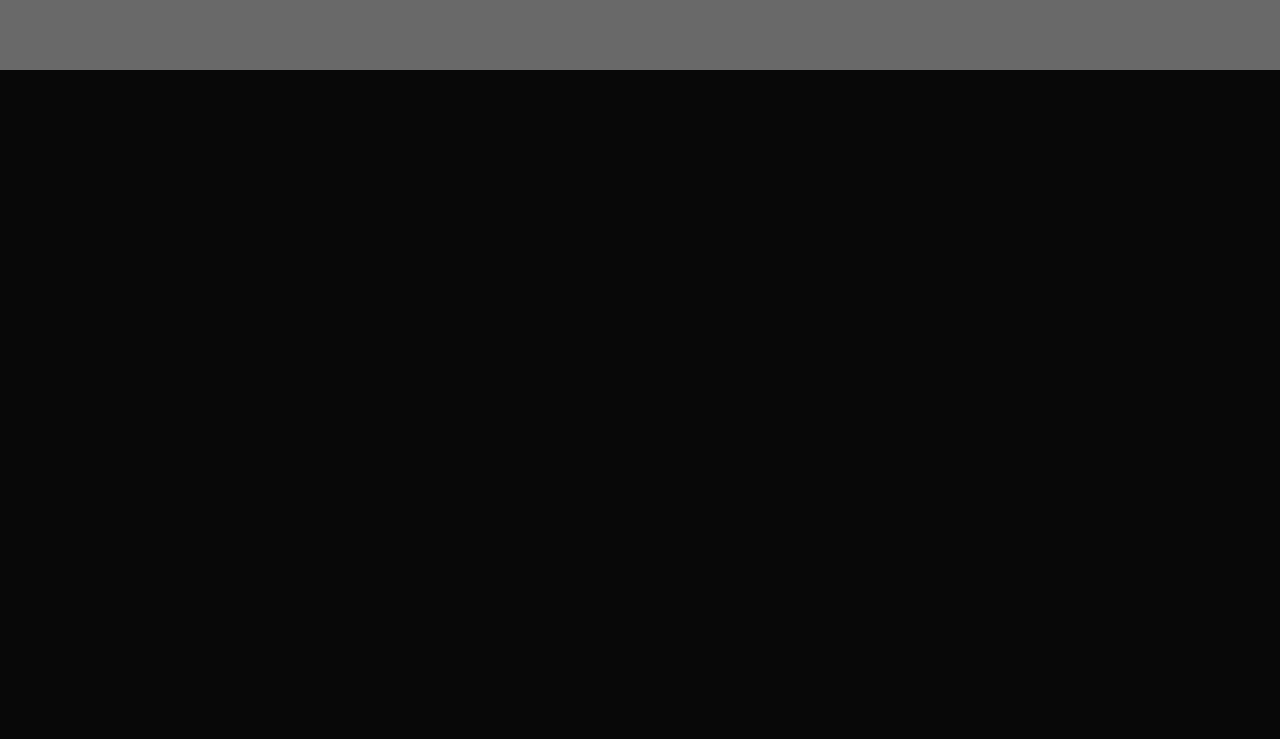
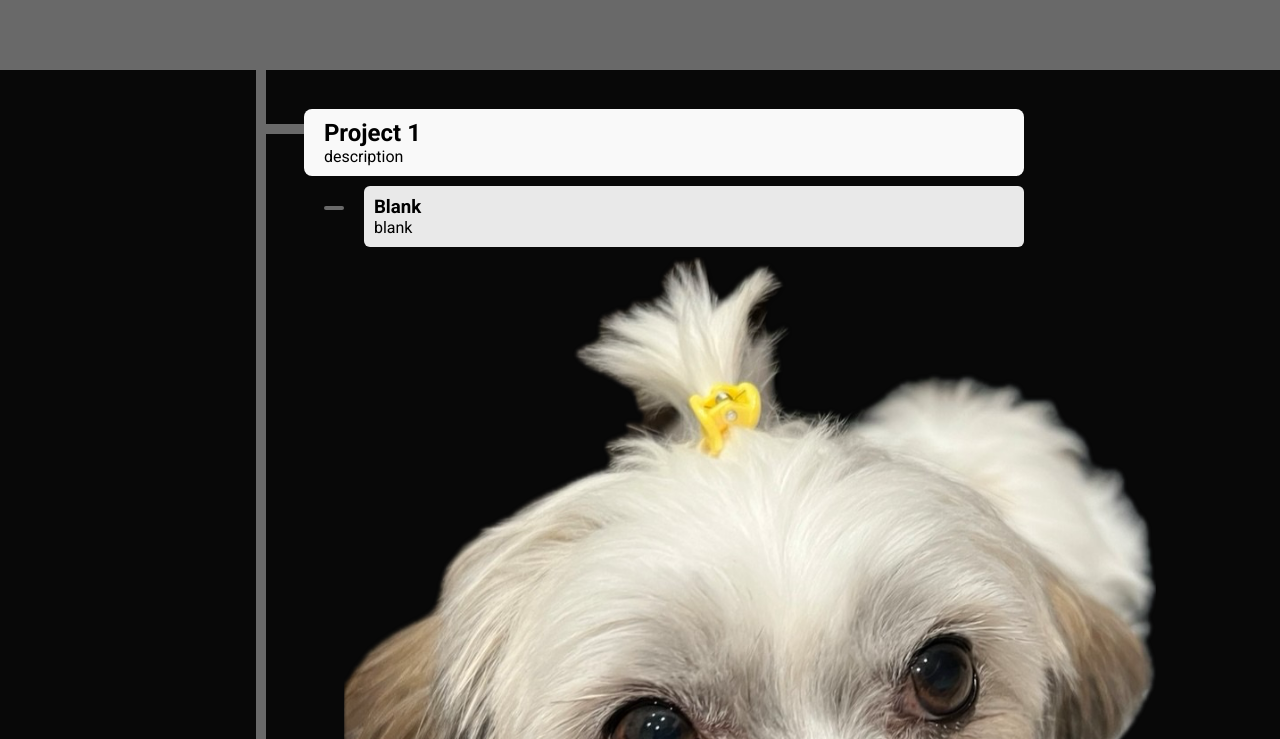
Before and after one commit to Jeff496/Portfolio, a plain HTML site: page index.html in a window 1280 px wide. Shown: the part 1201-1940 px from the top of the page. Before the commit the page ends 1271 px from the top, so only its background shows below. Drawn offline with Linux system fonts and the light colour scheme.

Commit message:
projects section created

```diff
--- a/index.html
+++ b/index.html
@@ -14,7 +14,7 @@
 <header>
     <div class="container">
         <nav>
-            <img src="images/sarang.jpg" alt="logo picture" id="logo">
+            <img id="logo" src="images/sarang.jpg" alt="logo picture">
             <ul>
                 <li><a href="#">Home</a></li>
                 <li><a href="#">About</a></li>
@@ -23,7 +23,7 @@
             </ul>
         </nav>
     </div>
-    <div class="headerText">
+    <div class="header-text">
         <p>Welcome,</p>
         <h1>I'm <span>Jeffrey</span></h1>
     </div>
@@ -33,7 +33,7 @@
     <!-- About Section -->
      <div id="about">
         <div class="col1">
-            <img src="images/sarangLoaf.PNG" alt="profile picture" id="aboutPicture">
+            <img id="aboutPicture" src="images/sarangLoaf.PNG" alt="profile picture">
         </div>
         <div class="col2">
             <h1>About Me</h1>
@@ -41,9 +41,30 @@
         </div>
     </div>
      <!-- Projects Section -->
-      <div id="projects">
-
-      </div>
+     <div id="projects">
+        <div class="timeline">
+            <div class="timeline-item">
+                <div class="timeline-content">
+                    <h2>Project 1</h2>
+                    <p>description</p>
+                </div>
+                <div class="timeline-subitem">
+                    <div class="subitem-content">
+                        <h3>Blank</h3>
+                        <p>blank</p>
+                    </div>
+                </div>
+                <img id="timeline-picture" src="images/sarangTie.PNG" alt="project image">
+            </div>
+            <div class="timeline-item">
+                <div class="timeline-content">
+                    <h2>Project 2</h2>
+                    <p>description</p>
+                </div>
+                <img id="timeline-picture" src="images/sarangBed.PNG" alt="project image">
+            </div>
+        </div>
+     </div>
 </main>
 <!-- footer -->
 <footer>
--- a/style.css
+++ b/style.css
@@ -45,6 +45,8 @@ nav {
     border-radius: 50%;
 }
 
+/* nav bar text animation when hovering */
+
 nav ul li {
     display: inline-block;
     list-style: none;
@@ -79,18 +81,20 @@ nav ul li a:hover::after {
     width: 100%;
 }
 
-.headerText {
+/* header main text styling */
+
+.header-text {
     margin: 10% 5%;
     font-size: 30px;
     color: white;
 }
 
-.headerText h1 {
+.header-text h1 {
     font-size: 60px;
     margin-top: 20px;
 }
 
-.headerText h1 span {
+.header-text h1 span {
     background: linear-gradient(135deg, rgba(255, 255, 255, 1) 0%, rgba(105, 105, 105, 1) 79%);
     background-clip: text;
     -webkit-background-clip: text;
@@ -124,3 +128,66 @@ main #about {
     font-size: 60px;
     color: rgba(220, 220, 220, 1);
 }
+
+/* projects section */
+
+.timeline {
+    position: relative;
+    padding: 3% 0;
+    margin: 0 auto;
+    width: 60%;
+    border-left: 10px solid #696969;
+}
+
+.timeline-item {
+    position: relative;
+    margin-bottom: 15%;
+    padding-left: 5%;
+}
+
+.timeline-item::before {
+    content: '';
+    position: absolute;
+    left: 0px; /* Positioning the branch */
+    width: 100px;
+    height: 10px;
+    background: #696969; /* Dot color */
+    top: 15px; /* Adjust vertical position */
+}
+
+.timeline-content {
+    padding: 10px 20px;
+    border-radius: 8px;
+    background: #f9f9f9;
+    position: relative;
+}
+
+.timeline-subitem {
+    position: relative;
+    margin-left: 40px; /* Indent for the subitem */
+    margin-top: 10px;
+}
+
+.timeline-subitem::before {
+    content: '';
+    position: absolute;
+    top: 20px; /* Vertical alignment of subitem line */
+    left: -20px; /* Position of the horizontal line */
+    width: 20px;
+    height: 4px;
+    background: #696969;
+    border-radius: 8px;
+}
+
+.subitem-content {
+    padding: 10px;
+    border-radius: 6px;
+    background: #e9e9e9;
+    margin-left: 20px; /* Space for the subitem content */
+}
+
+#timeline-picture {
+    margin-left: 40px;
+    margin-top: 10px;
+    max-width: 812px;
+}
```
